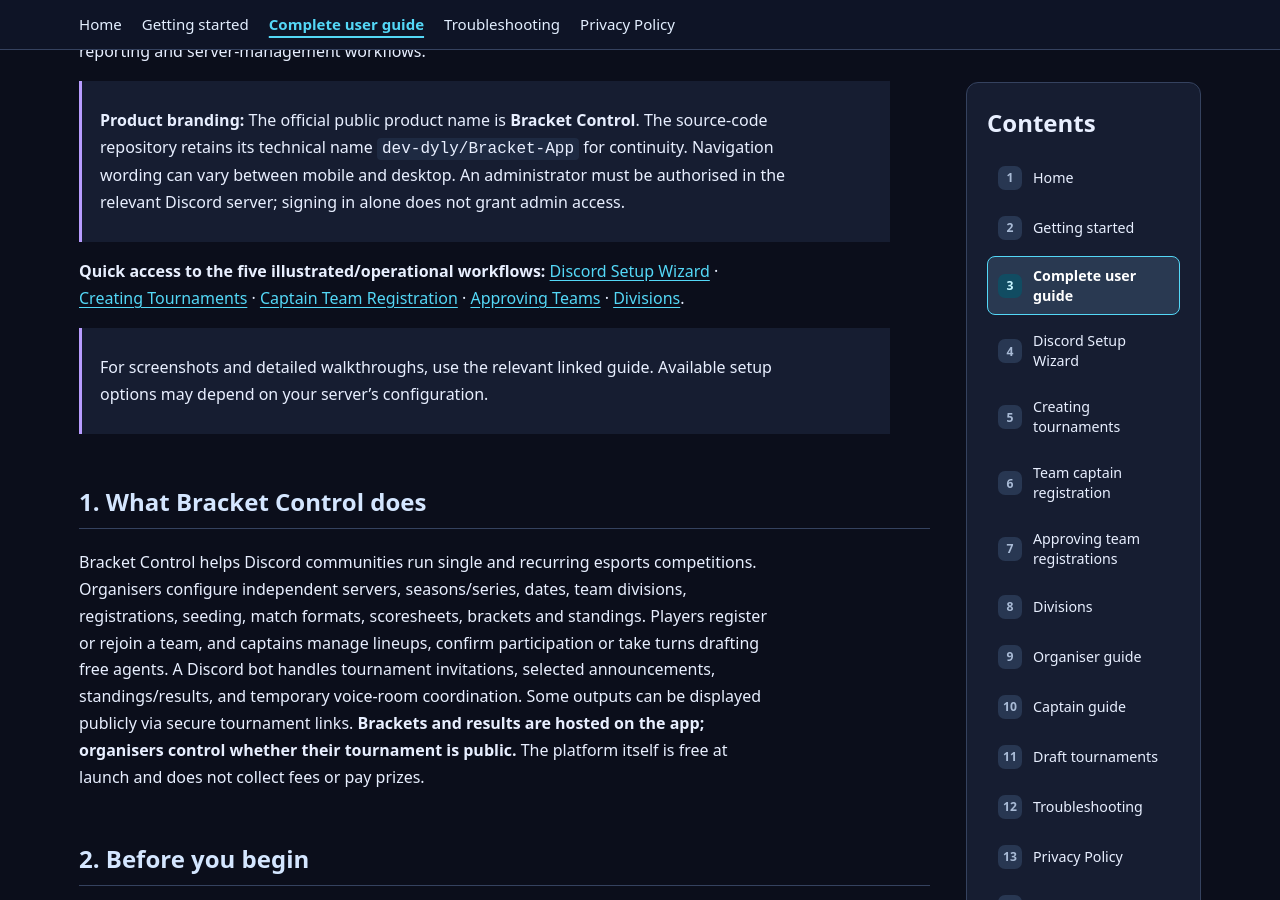
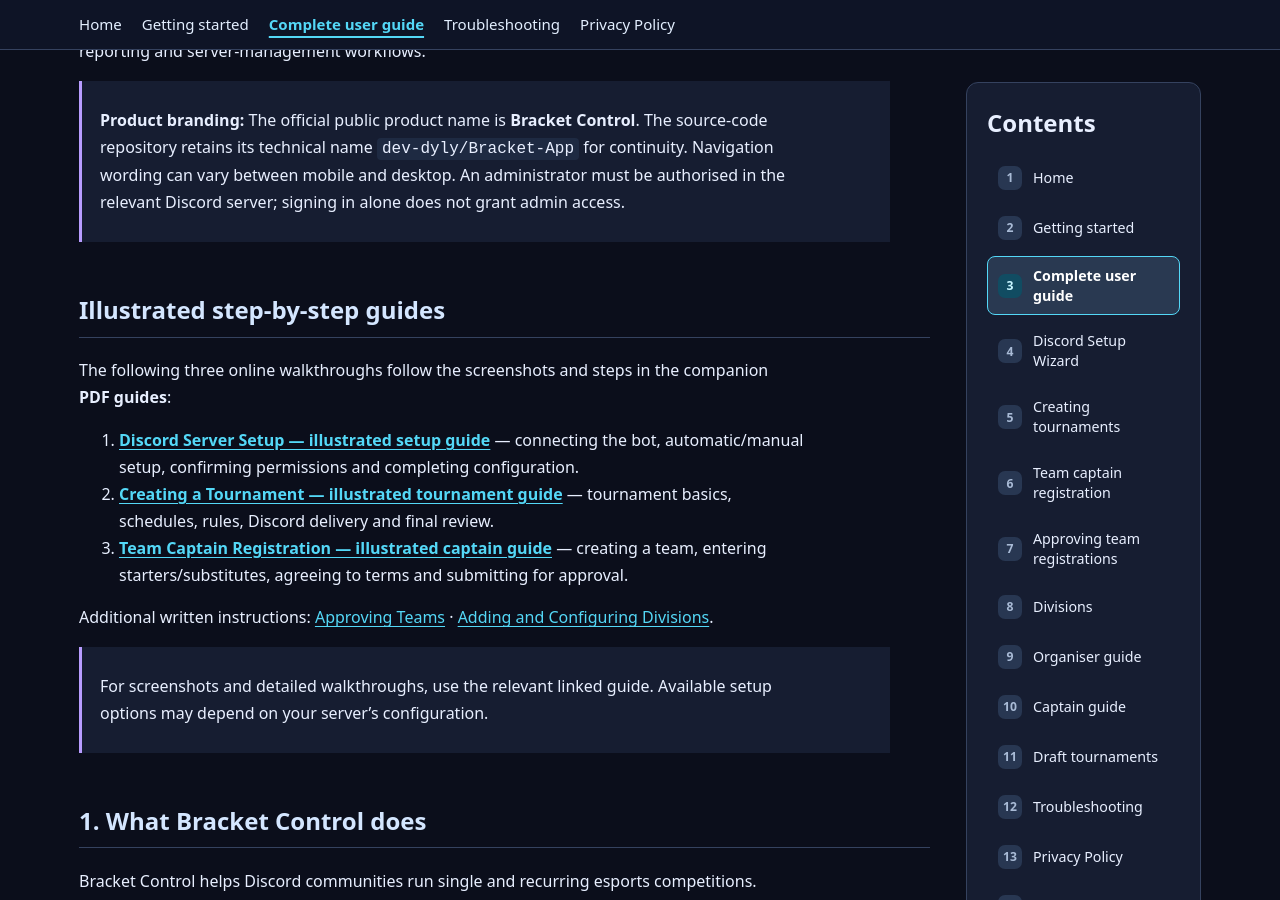
Before and after one commit to dev-dyly/bracket-control-wiki, a Jekyll site: the page built from guides/user-guide.md, in a window 1280 px wide and 900 px high, scrolled down 367 px. Built offline with Jekyll 4.4.1, drawn with Linux system fonts in a browser that asks for light colours.

Commit message:
docs: prominently link all three PDF-based visual guides

```diff
--- a/guides/user-guide.md
+++ b/guides/user-guide.md
@@ -8,7 +8,15 @@ permalink: /guides/user-guide/
 
 > **Product branding:** The official public product name is **Bracket Control**. The source-code repository retains its technical name `dev-dyly/Bracket-App` for continuity. Navigation wording can vary between mobile and desktop. An administrator must be authorised in the relevant Discord server; signing in alone does not grant admin access.
 
-**Quick access to the five illustrated/operational workflows:** [Discord Setup Wizard]({{ '/guides/server-setup/' | relative_url }}) · [Creating Tournaments]({{ '/guides/tournament-creation/' | relative_url }}) · [Captain Team Registration]({{ '/guides/team-registration/' | relative_url }}) · [Approving Teams]({{ '/guides/team-approvals/' | relative_url }}) · [Divisions]({{ '/guides/divisions/' | relative_url }}).
+## Illustrated step-by-step guides
+
+The following three online walkthroughs follow the screenshots and steps in the companion **PDF guides**:
+
+1. **[Discord Server Setup — illustrated setup guide]({{ '/guides/server-setup/' | relative_url }})** — connecting the bot, automatic/manual setup, confirming permissions and completing configuration.
+2. **[Creating a Tournament — illustrated tournament guide]({{ '/guides/tournament-creation/' | relative_url }})** — tournament basics, schedules, rules, Discord delivery and final review.
+3. **[Team Captain Registration — illustrated captain guide]({{ '/guides/team-registration/' | relative_url }})** — creating a team, entering starters/substitutes, agreeing to terms and submitting for approval.
+
+Additional written instructions: [Approving Teams]({{ '/guides/team-approvals/' | relative_url }}) · [Adding and Configuring Divisions]({{ '/guides/divisions/' | relative_url }}).
 
 > For screenshots and detailed walkthroughs, use the relevant linked guide. Available setup options may depend on your server's configuration.
 
```
